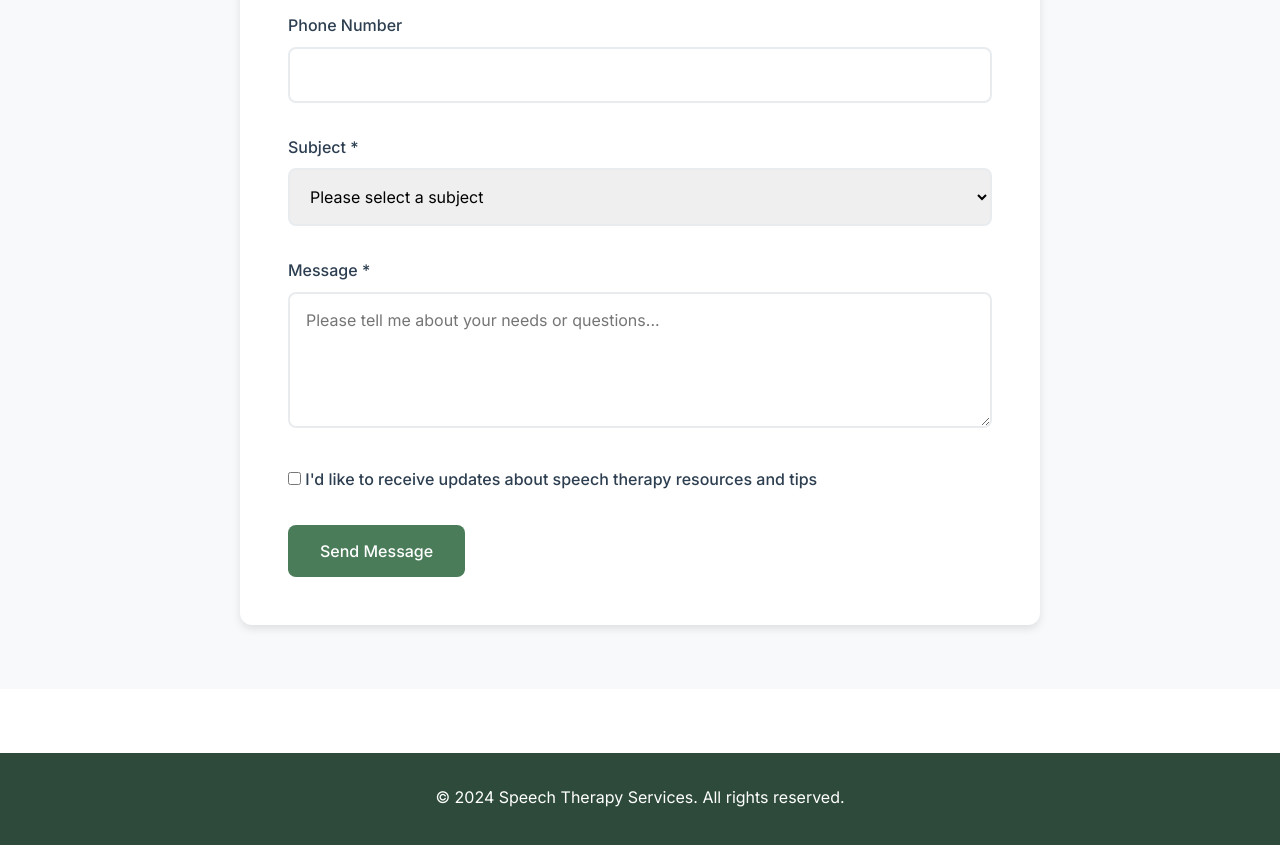
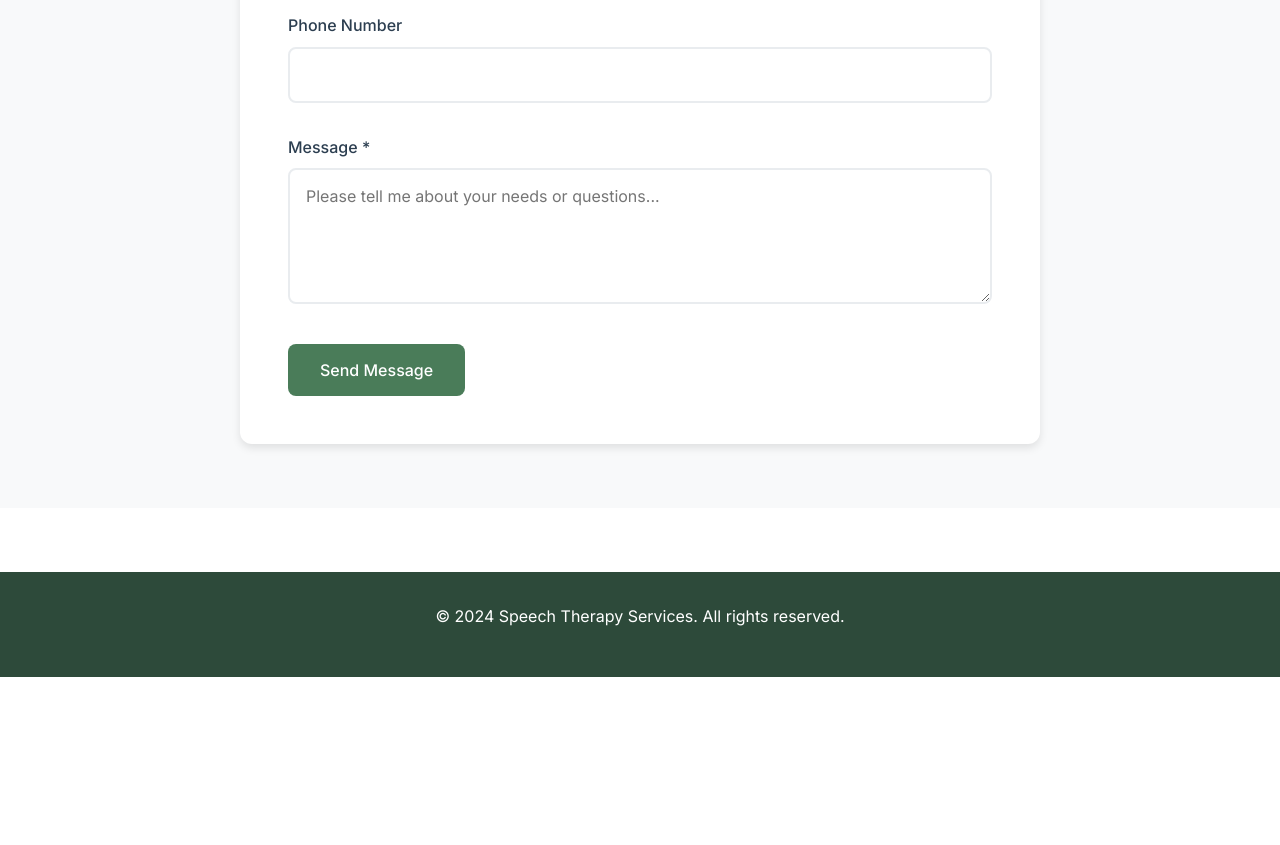
Before and after one commit to pdaoust/gf-slp, an Eleventy site: page src/index.njk in a window 1280 px wide. Shown: the part 3240-4085 px from the top of the page. After the commit the page ends 3917 px from the top, so only its background shows below. Built offline with nearby package versions, Linux system fonts and the light colour scheme; Eleventy itself is replaced by a stand-in of ours; files that its build step writes are made by us from their sources.

Commit message:
simplify contact form

```diff
--- a/src/index.njk
+++ b/src/index.njk
@@ -57,27 +57,8 @@ description: "Professional speech therapy services for children and adults. Spec
                 </div>
 
                 <div class="form-group">
-                    <label for="subject">Subject *</label>
-                    <select id="subject" name="subject" required>
-                        <option value="">Please select a subject</option>
-                        <option value="consultation">Schedule Consultation</option>
-                        <option value="question">General Question</option>
-                        <option value="referral">Provider Referral</option>
-                        <option value="other">Other</option>
-                    </select>
-                </div>
-
-                <div class="form-group">
                     <label for="message">Message *</label>
                     <textarea id="message" name="message" rows="5" required placeholder="Please tell me about your needs or questions..."></textarea>
-                </div>
-
-                <div class="form-group">
-                    <label class="checkbox-label">
-                        <input type="checkbox" name="newsletter" value="yes">
-                        <span class="checkmark"></span>
-                        I'd like to receive updates about speech therapy resources and tips
-                    </label>
                 </div>
 
                 <button type="submit" class="btn btn-primary">Send Message</button>
```
